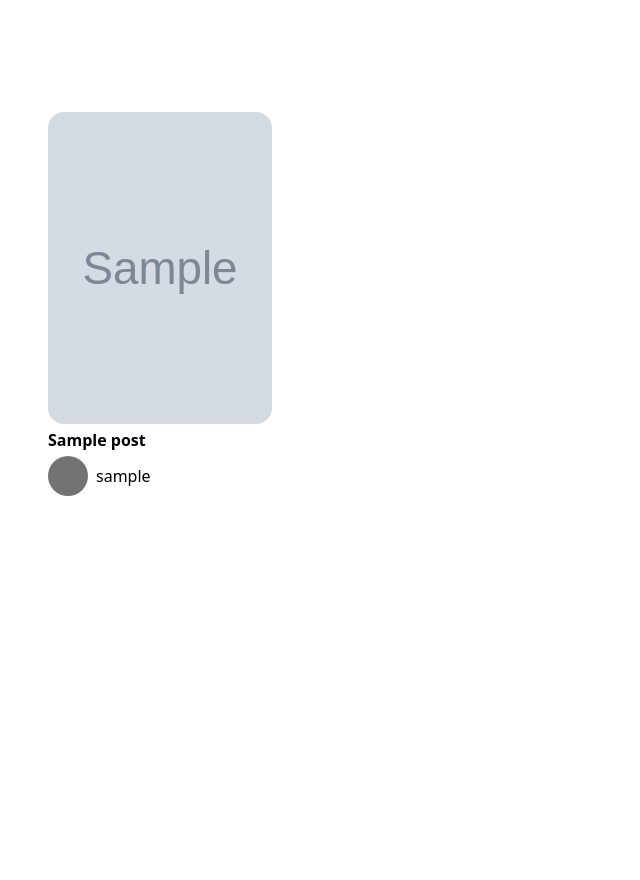
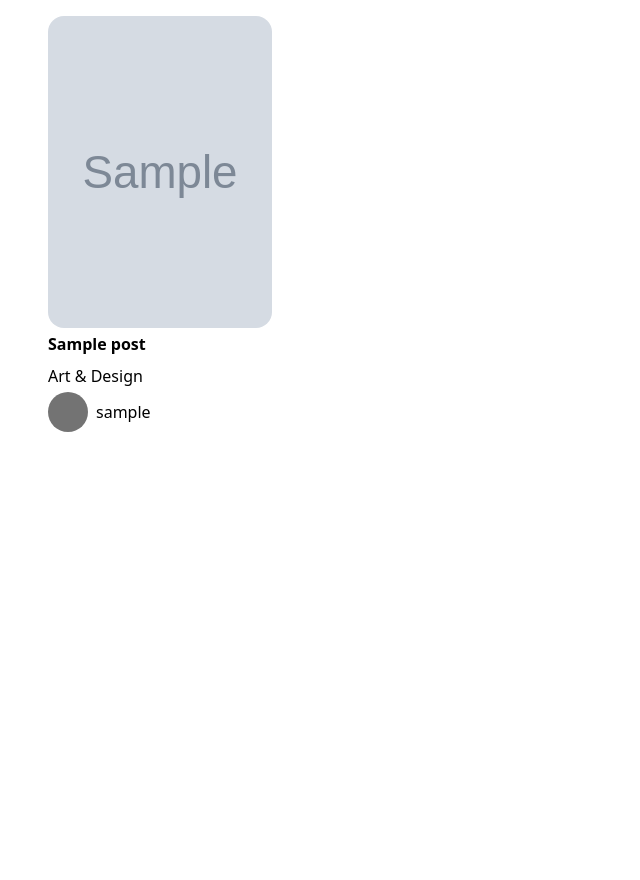
Before and after one commit to FEIProjectTeam/asos, a Django app: page / in a window 1280 px wide. Shown: the part 80-960 px from the top of the page, without its empty margins (0-640 px from the left). After the commit the page ends 512 px from the top, so only its background shows below. Run offline with Django 4.2, Linux system fonts and the light colour scheme; data comes from the database, SQL or seed files in the repository; tables that the repository leaves empty hold one stand-in row (values such as "Sample post"); grey boxes marked "Sample" are stand-in pictures; data that the repository does not hold is empty; some libraries are stand-ins or nearby versions.

Commit message:
triv: improve layout styling and display post categories

```diff
--- a/project/static/style.css
+++ b/project/static/style.css
@@ -3,9 +3,8 @@
 }
 .masnory {
     width: 14rem;
-    padding-bottom: 12rem;
-    margin-top: 12rem;
-    margin-bottom: 12rem;
+    margin-top: 6rem;
+    margin-bottom: 6rem;
 }
 
 .masnory > div {
--- a/project/templates/post/post_list.html
+++ b/project/templates/post/post_list.html
@@ -1,6 +1,6 @@
 {% for post in page_obj %}
     <a href="{% url 'post_detail' post_id=post.id %}"
-       class="w-56 h-96 group hover:ring-8 hover:ring-gray-200 rounded-2xl"
+       class="w-56 h-[26rem] group hover:ring-8 hover:ring-gray-200 rounded-2xl"
         {% if forloop.last and page_obj.has_next %}
            hx-get="{% url 'post_list' %}?page={{ page_obj.next_page_number }}"
            hx-trigger="revealed"
@@ -24,6 +24,7 @@
         </div>
         <div class="w-56 h-18 flex flex-col group-hover:bg-gray-200 rounded-b-2xl">
             <div class="h-8 font-semibold truncate leading-8 cursor-pointer">{{ post.title }}</div>
+            <div class="h-8 truncate leading-8 cursor-pointer">{{ post.category.name }}</div>
             <div class="flex flex-row cursor-pointer">
                 <div class="rounded-full w-10 h-10 bg-neutral-500"></div>
                 <div class="flex justify-start items-center gap-4 ms-2">
```
